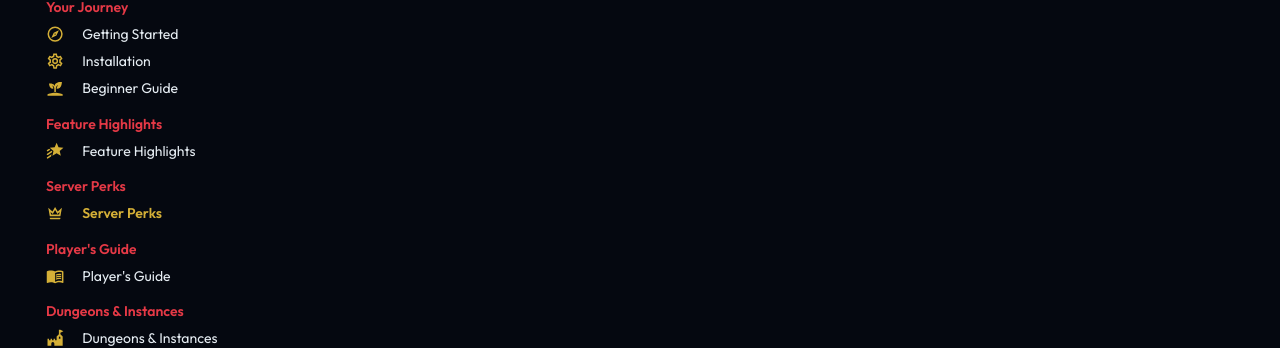
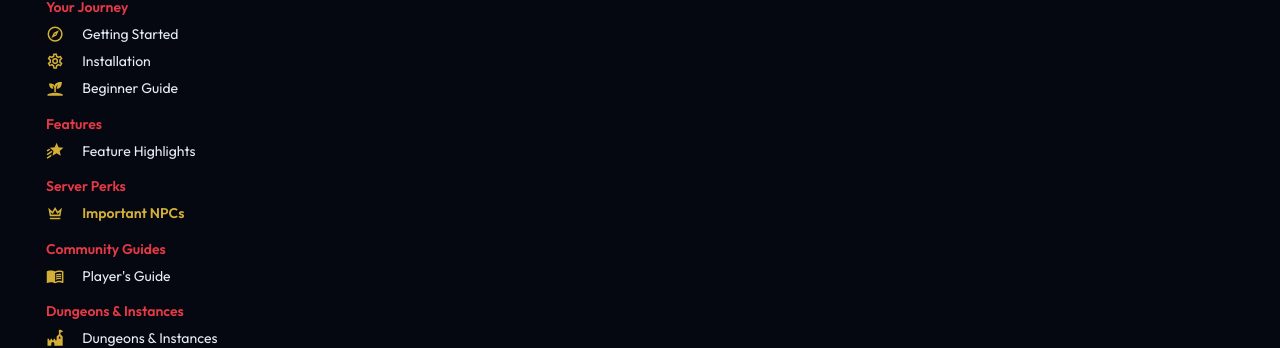
Before and after one commit to VortexWiki/sovereignro-wiki, an MkDocs documentation site: the page built from docs/server-perks/index.md, in a window 1280 px wide. Shown: the part 212-560 px from the top of the page. Built offline with MkDocs 1.6.1 and Material for MkDocs 9.7.7, drawn with Linux system fonts in a browser that asks for light colours; comment, search, counter and statistics services are not loaded.

Commit message:
Add Tools section, rename Getting Started to Your Journey, Server Perks subpage to Important NPCs, Feature Highlights to Features, Player's Guide section to Community Guides

```diff
--- a/mkdocs.yml
+++ b/mkdocs.yml
@@ -63,12 +63,12 @@ nav:
       - getting-started/index.md
       - Installation: installation/index.md
       - Beginner Guide: beginner-guide/index.md
-  - Feature Highlights:
-      - feature-highlights/index.md
+  - Features:
+      - Feature Highlights: feature-highlights/index.md
   - Server Perks:
-      - server-perks/index.md
-  - Player's Guide:
-      - players-guide/index.md
+      - Important NPCs: server-perks/index.md
+  - Community Guides:
+      - Player's Guide: players-guide/index.md
   - Dungeons & Instances:
       - dungeons-instances/index.md
   - Events & Activities:
```
